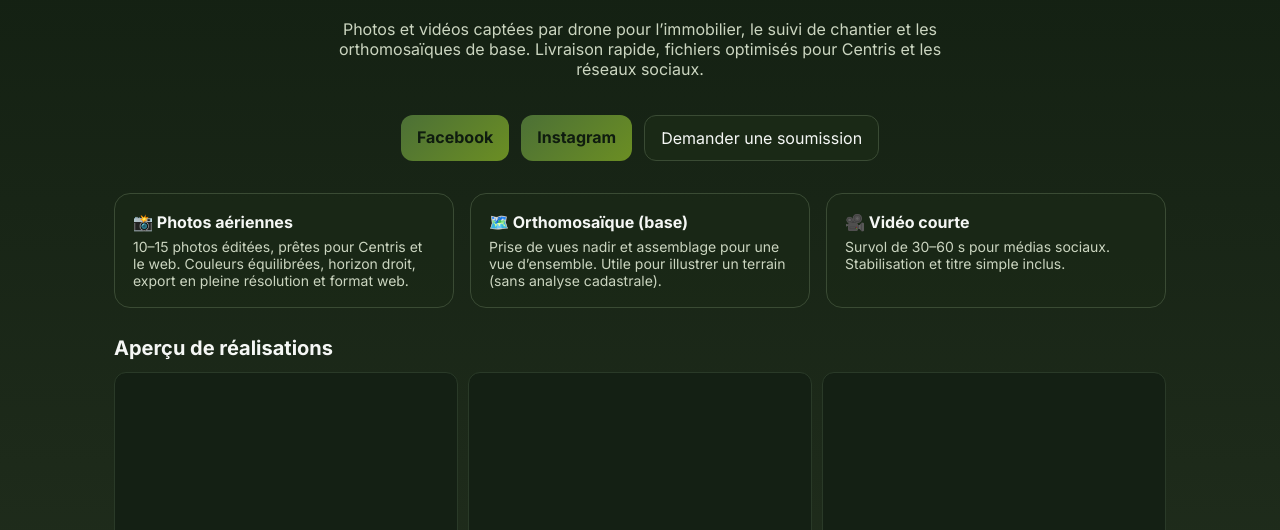
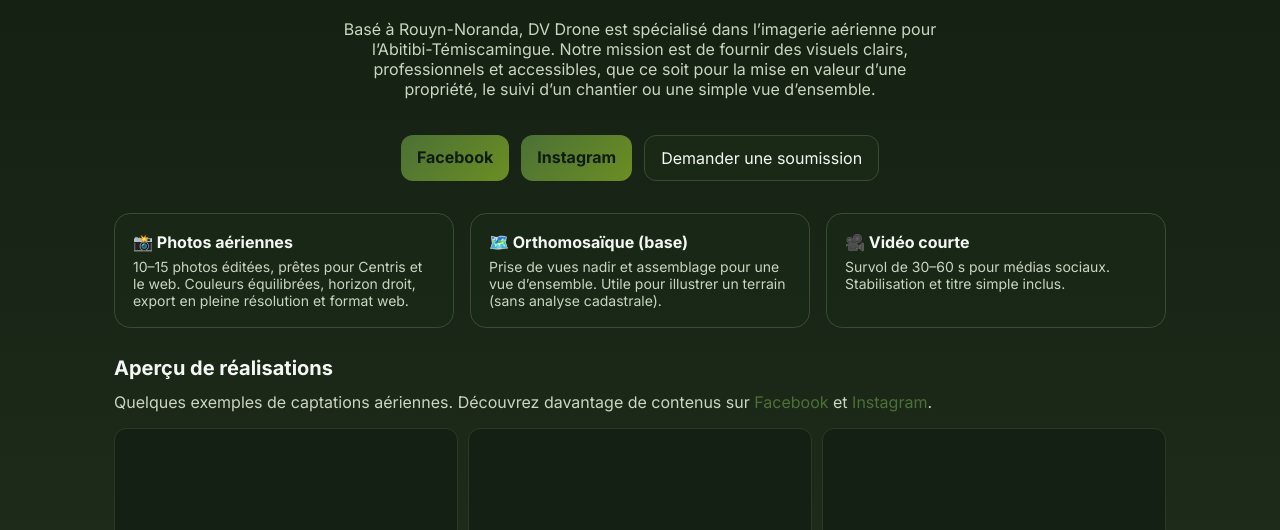
Before and after one commit to DVdrone/site, a plain HTML site: page index.html in a window 1280 px wide. Shown: the part 270-800 px from the top of the page. Drawn offline with Linux system fonts and the light colour scheme.

Commit message:
Update index.html
Correction adresse de la page facebook pour dvrdone.abitibi

```diff
--- a/index.html
+++ b/index.html
@@ -4,7 +4,9 @@
   <meta charset="utf-8" />
   <meta name="viewport" content="width=device-width, initial-scale=1" />
   <title>DV Drone — Imagerie aérienne à Rouyn-Noranda</title>
-  <meta name="description" content="Photos et vidéos aériennes par drone à Rouyn-Noranda et en Abitibi. Imagerie aérienne pour immobilier, chantier, orthomosaïques et plus." />
+  <meta name="description" content="Basé à Rouyn-Noranda, DV Drone est spécialisé dans l’imagerie aérienne pour l’Abitibi-Témiscamingue.
+        Notre mission est de fournir des visuels clairs, professionnels et accessibles,
+        que ce soit pour la mise en valeur d’une propriété, le suivi d’un chantier ou une simple vue d’ensemble." />
   <meta property="og:title" content="DV Drone — Imagerie aérienne" />
   <meta property="og:description" content="Photos et vidéos aériennes en Abitibi-Témiscamingue." />
   <meta property="og:type" content="website" />
@@ -72,9 +74,11 @@
     <section class="hero" id="hero">
       <span class="pill">Rouyn-Noranda, Qc · Abitibi-Témiscamingue</span>
       <h1>Imagerie aérienne simple, claire et abordable.</h1>
-      <p>Photos et vidéos captées par drone pour l’immobilier, le suivi de chantier et les orthomosaïques de base. Livraison rapide, fichiers optimisés pour Centris et les réseaux sociaux.</p>
+      <p>Basé à Rouyn-Noranda, DV Drone est spécialisé dans l’imagerie aérienne pour l’Abitibi-Témiscamingue.
+        Notre mission est de fournir des visuels clairs, professionnels et accessibles,
+        que ce soit pour la mise en valeur d’une propriété, le suivi d’un chantier ou une simple vue d’ensemble.</p>
       <div class="cta">
-        <a class="btn primary" href="https://facebook.com/dvdrone" target="_blank" rel="noopener">Facebook</a>
+        <a class="btn primary" href="https://facebook.com/dvdrone.abitibi" target="_blank" rel="noopener">Facebook</a>
         <a class="btn primary" href="https://instagram.com/dvdrone" target="_blank" rel="noopener">Instagram</a>
         <a class="btn" href="#contact">Demander une soumission</a>
       </div>
@@ -97,6 +101,11 @@
 
     <section id="portfolio" style="margin-top:28px">
       <h2 style="margin:0 0 12px 0;font-size:20px">Aperçu de réalisations</h2>
+      <p style="color:var(--muted);margin:0 0 16px 0">
+        Quelques exemples de captations aériennes.
+        Découvrez davantage de contenus sur <a href="https://facebook.com/dvdrone.abitibi" target="_blank" style="color:var(--accent)">Facebook</a>
+        et <a href="https://instagram.com/dvdrone" target="_blank" style="color:var(--accent)">Instagram</a>.
+      </p>
       <div class="gallery">
         <div class="ph" role="img" aria-label="Exemple 1"></div>
         <div class="ph" role="img" aria-label="Exemple 2"></div>
@@ -106,12 +115,18 @@
 
     <section id="contact" style="margin-top:32px">
       <h2 style="margin:0 0 8px 0;font-size:20px">Contact</h2>
-      <p style="color:var(--muted);margin:0 0 12px 0">Vous avez un mandat en tête? Écrivez-moi et décrivez votre besoin (adresse, type de visuel, échéance).</p>
+      <p style="color:var(--muted);margin:0 0 12px 0">
+        Vous avez un mandat en tête ? Écrivez-moi et décrivez votre besoin (adresse, type de visuel, échéance).
+      </p>
       <div class="cta">
-        <a class="btn" href="mailto:info@dvdrone.ca">info@dvdrone.ca</a>
+        <a class="btn" href="mailto:info@dvdrone.ca?subject=Demande%20de%20soumission%20DV%20Drone&body=Bonjour%20DV%20Drone%2C%0A%0AMon%20projet%20:%20%0AAdresse%20:%20%0AServices%20souhaités%20:%20%0AÉchéance%20:%20%0A%0AMerci%20!">
+          info@dvdrone.ca
+        </a>
         <a class="btn" href="tel:+18197621600">+1 (819) 760-0061</a>
       </div>
-      <p style="color:var(--muted);margin-top:10px;font-size:13px">Entreprise locale — facture officielle et reçu électronique.</p>
+      <p style="color:var(--muted);margin-top:10px;font-size:13px">
+        Entreprise locale — facture officielle et reçu électronique.
+      </p>
     </section>
 
     <footer class="footer">
```
